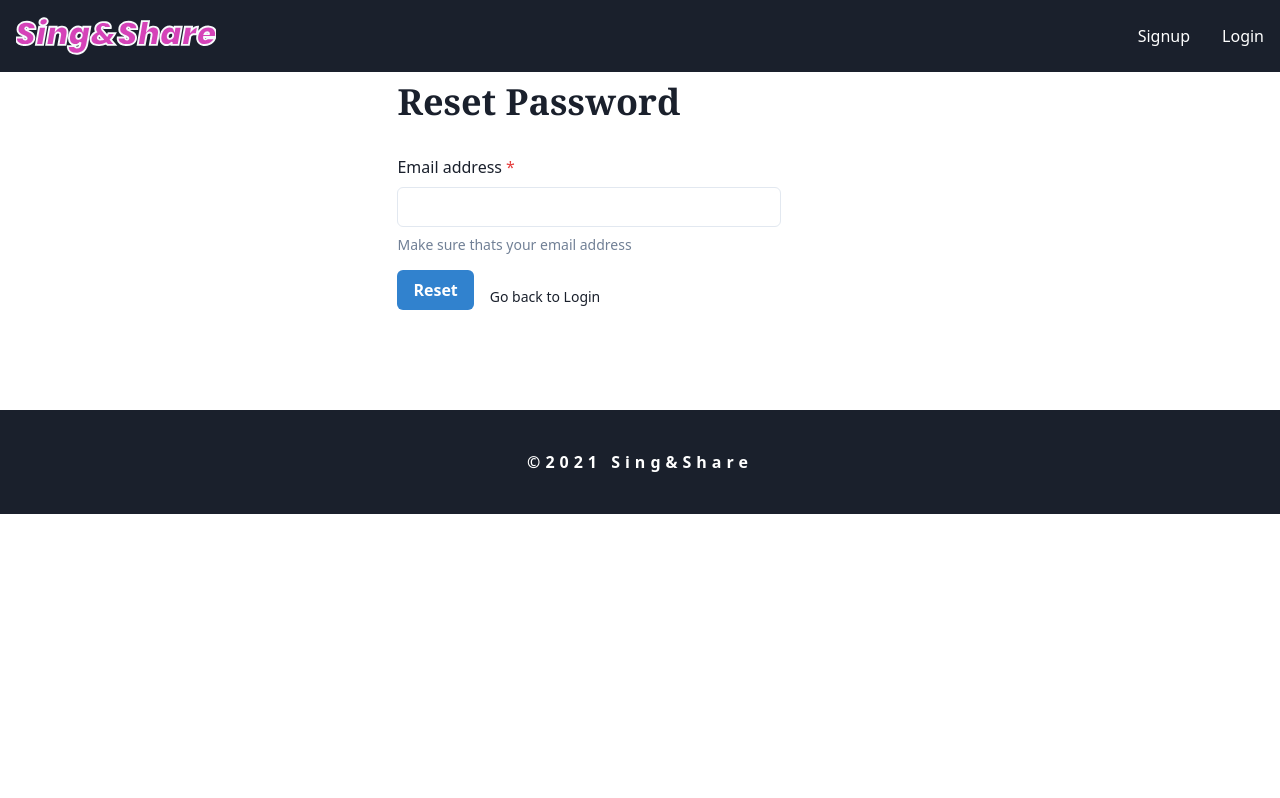
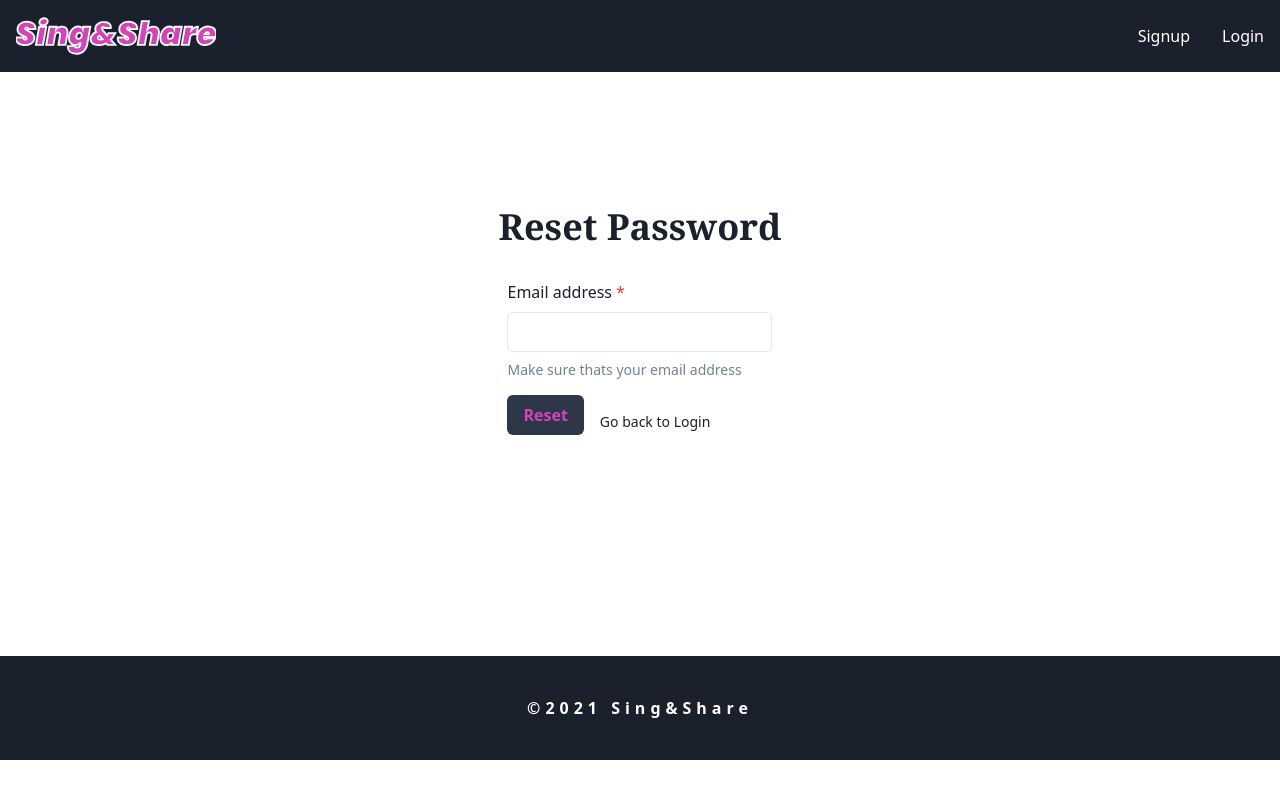
Before and after one commit to BishalN/Sing-Share, a Next.js app in the folder frontend/: page /reset-password in a window 1280 px wide. Built offline with nearby package versions, Linux system fonts and the light colour scheme.

Commit message:
Design fixes on reset-password and change password

```diff
--- a/frontend/src/pages/login.tsx
+++ b/frontend/src/pages/login.tsx
@@ -139,7 +139,7 @@ const Login = ({}) => {
           />
           <FormErrorMessage>{credentialsError}</FormErrorMessage>
 
-          <NextLink href='/password-reset'>
+          <NextLink href='/reset-password'>
             <Link>
               <FormHelperText>Forgot password?</FormHelperText>
             </Link>
--- a/frontend/src/pages/reset-password.tsx
+++ b/frontend/src/pages/reset-password.tsx
@@ -1,6 +1,8 @@
 import {
   Alert,
+  Box,
   Button,
+  Center,
   Container,
   Flex,
   FormControl,
@@ -44,7 +46,13 @@ const ResetPassword: React.FC<resetPassword> = ({}) => {
 
   return (
     <Layout>
-      <Container>
+      <Flex
+        minH='60vh'
+        mx='auto'
+        alignItems='center'
+        justifyContent='center'
+        flexDirection='column'
+      >
         <Heading as='h1' mt='2'>
           Reset Password
         </Heading>
@@ -66,17 +74,20 @@ const ResetPassword: React.FC<resetPassword> = ({}) => {
             <FormLabel>Email address</FormLabel>
             <Input
               type='email'
+              focusBorderColor='primaryColor'
               value={email}
               onChange={(e) => setEmail(e.target.value)}
             />
             <FormErrorMessage>{emailError}</FormErrorMessage>
             <FormHelperText>Make sure thats your email address</FormHelperText>
           </FormControl>
+
           <Flex>
             <Button
               mt={4}
-              colorScheme='blue'
               type='submit'
+              background='gray.700'
+              color='primaryColor'
               maxW='100px'
               onClick={handleSubmit}
               isLoading={loading}
@@ -91,7 +102,7 @@ const ResetPassword: React.FC<resetPassword> = ({}) => {
             </NextLink>
           </Flex>
         </Flex>
-      </Container>
+      </Flex>
     </Layout>
   );
 };
```
Also changed, not shown: frontend/src/pages/change-password.tsx (+7 -5 lines).
